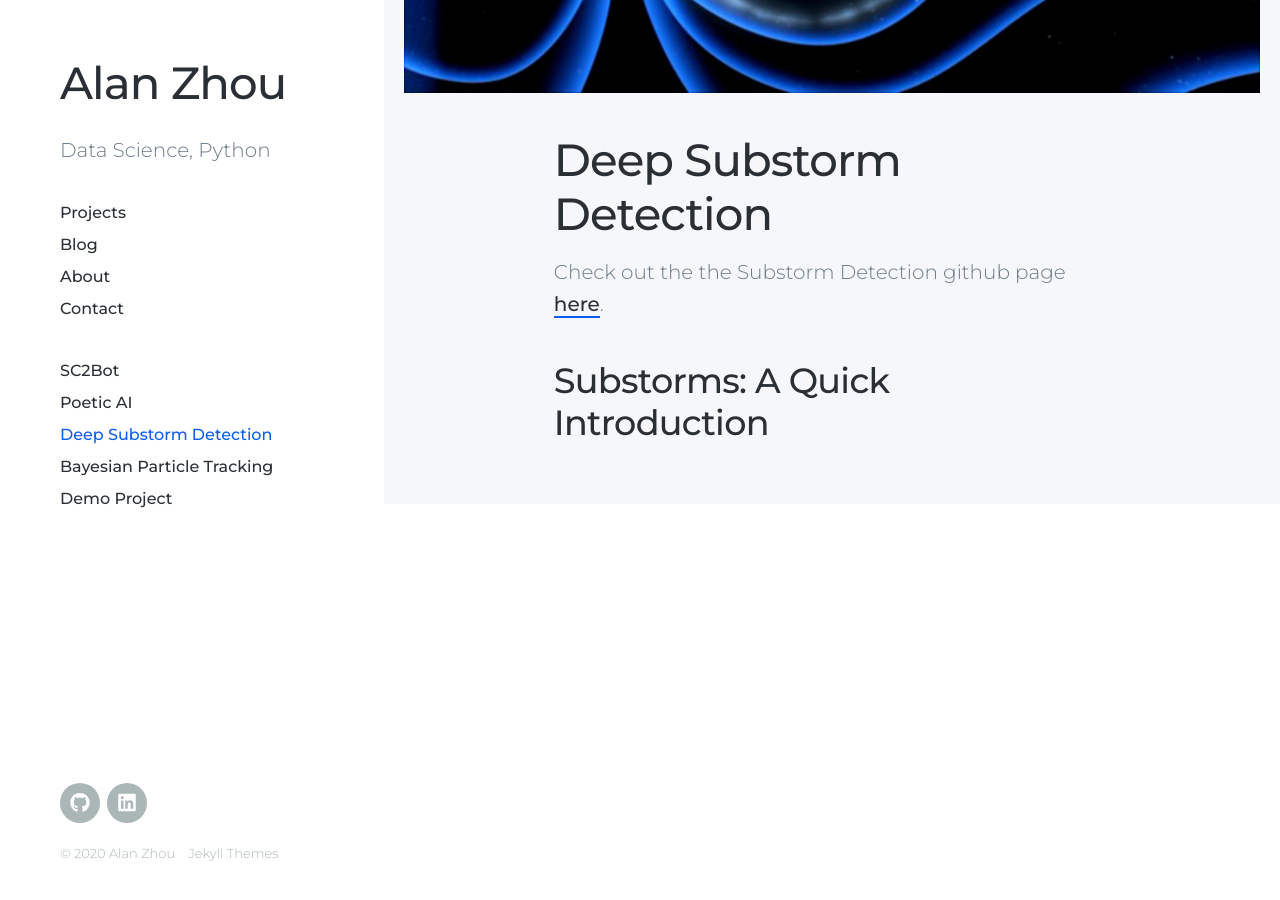
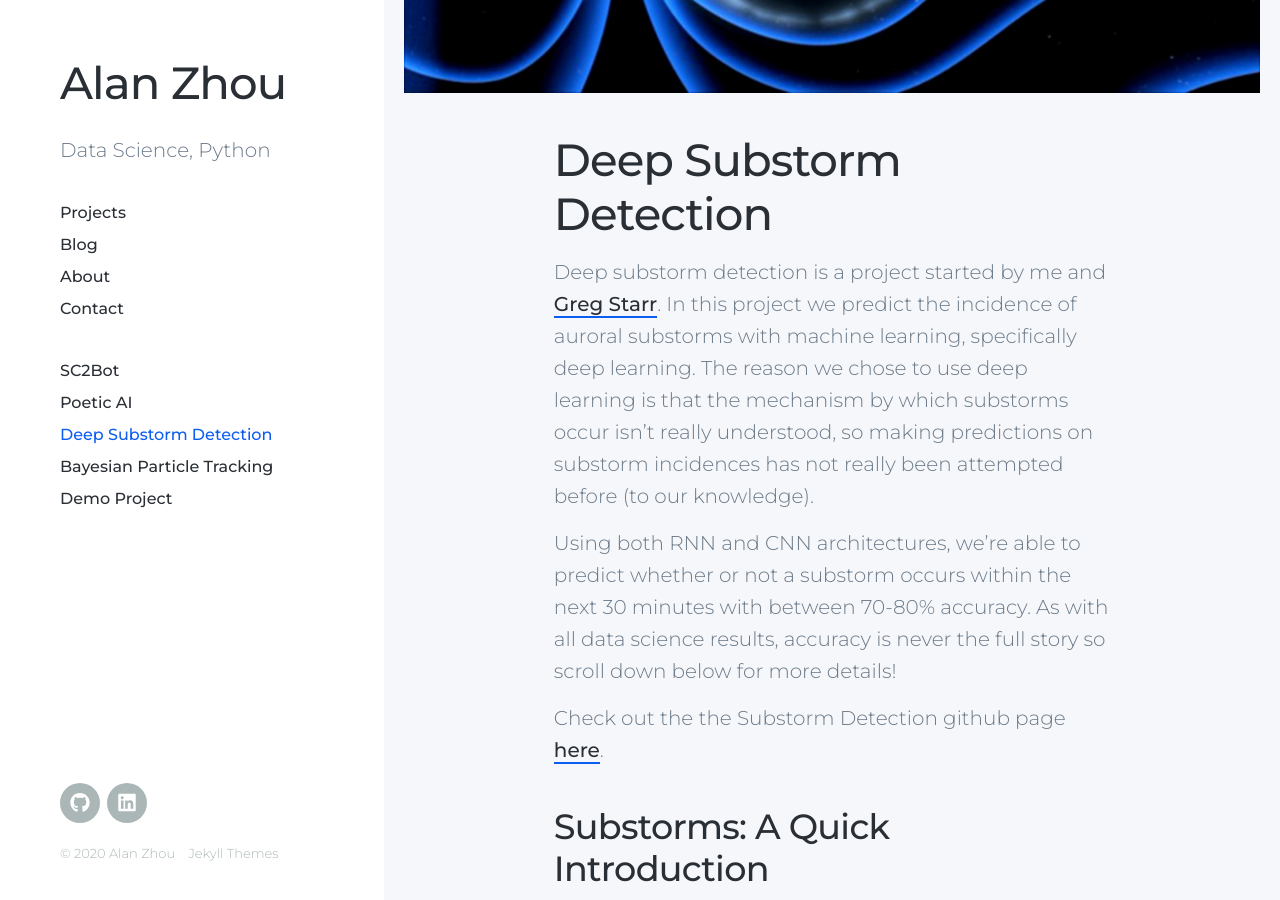
Before and after one commit to alanxzhou/alanxzhou.github.io, a Jekyll site: the page built from _projects/2020-03-10-substorm.md, in a window 1280 px wide and 900 px high, scrolled down 689 px. Built offline with Jekyll 4.4.1, drawn with Linux system fonts in a browser that asks for light colours; nearby versions of some CDN libraries; some of the changed text lies outside the part shown.

Commit message:
Update 2020-03-10-substorm.md
first cut at an introduction

```diff
--- a/_projects/2020-03-10-substorm.md
+++ b/_projects/2020-03-10-substorm.md
@@ -9,7 +9,15 @@ featured_image: '/images/substorm/substorm_nasa_narrow.jpg'
 ![](/images/substorm/substorm_nasa2.jpg)
 
 # Deep Substorm Detection
+Deep substorm detection is a project started by me and <a href="gregstarr.github.io">Greg Starr</a>. In this project we predict the incidence of auroral substorms with machine learning, specifically deep learning. The reason we chose to use deep learning is that the mechanism by which substorms occur isn't really understood, so making predictions on substorm incidences has not really been attempted before (to our knowledge).
+
+Using both RNN and CNN architectures, we're able to predict whether or not a substorm occurs within the next 30 minutes with between 70-80% accuracy. As with all data science results, accuracy is never the full story so scroll down below for more details!
 
 Check out the the Substorm Detection github page <a href="https://github.com/alanxzhou/substorm-detection">here</a>.
 
 ## Substorms: A Quick Introduction
+Auroral substorms are natural phenomena whereby energy is released from the Earth’s magnetospheric tail into the ionosphere. Substorms themselves are not directly observable to the human eye, but the most obviousy visible sign of a substorm is greatly increased intensity in the polar auroras. For more details about substorms check out Nasa's (old) webpage about them <a href="https://www-spof.gsfc.nasa.gov/Education/index.html">here</a>.
+
+The most important part about substorms for this project, though, is that the mechanism by which they occur is not understood, which means machine learning / deep learning is arguably one of the best ways to tackle the problem of prediction!
+
+## Machine Learning Techniques
```
